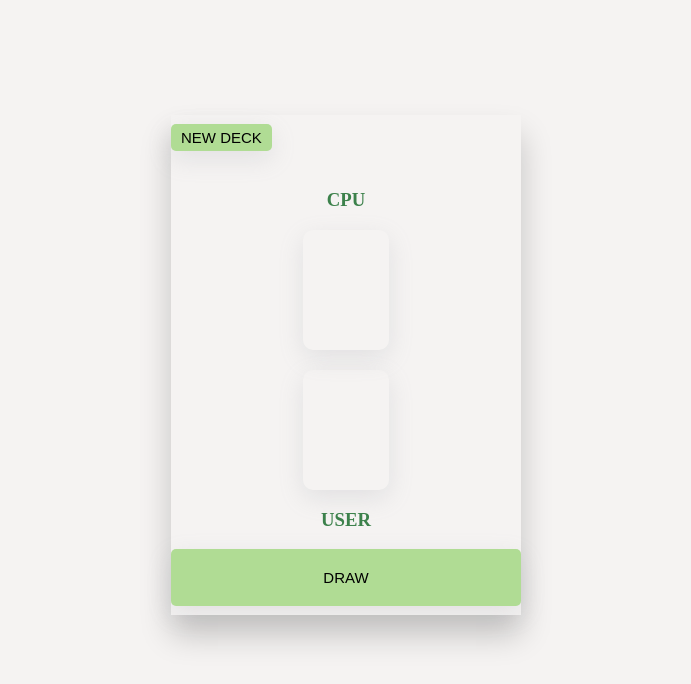
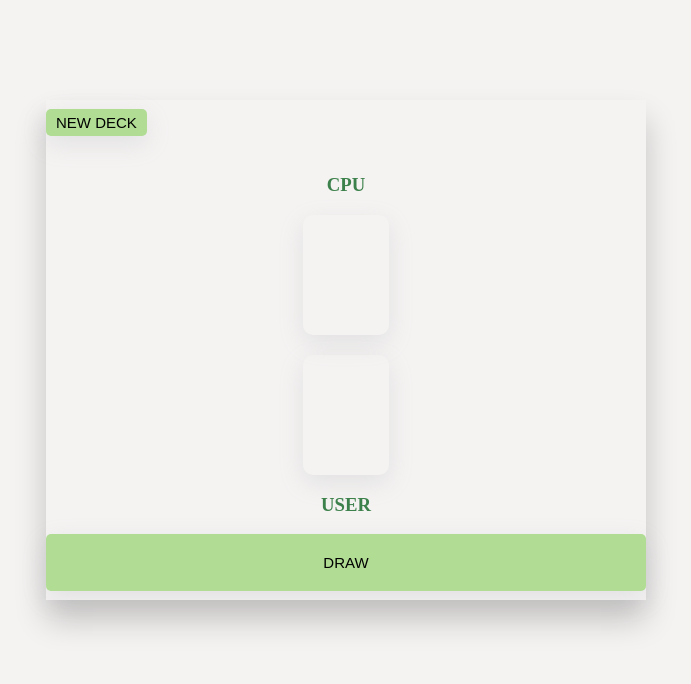
Before and after one commit to Robodlan/Game-of-War, a plain HTML site: page index.html in a window 1280 px wide. Shown: the whole page, without its empty margins (294-985 px from the left). Drawn offline with Linux system fonts and the light colour scheme.

Commit message:
removing @media landscape

```diff
--- a/style.css
+++ b/style.css
@@ -133,11 +133,3 @@ div.card-slot {
             height: 750px;
           }
     }
-
-    /* For landscape layouts only */
-    @media only screen and (min-device-width: 481px) and (max-device-width: 1024px) and (orientation:landscape) {
-        main {
-            margin-top: 30px;
-            width: 350px;
-        }
-  }
```
